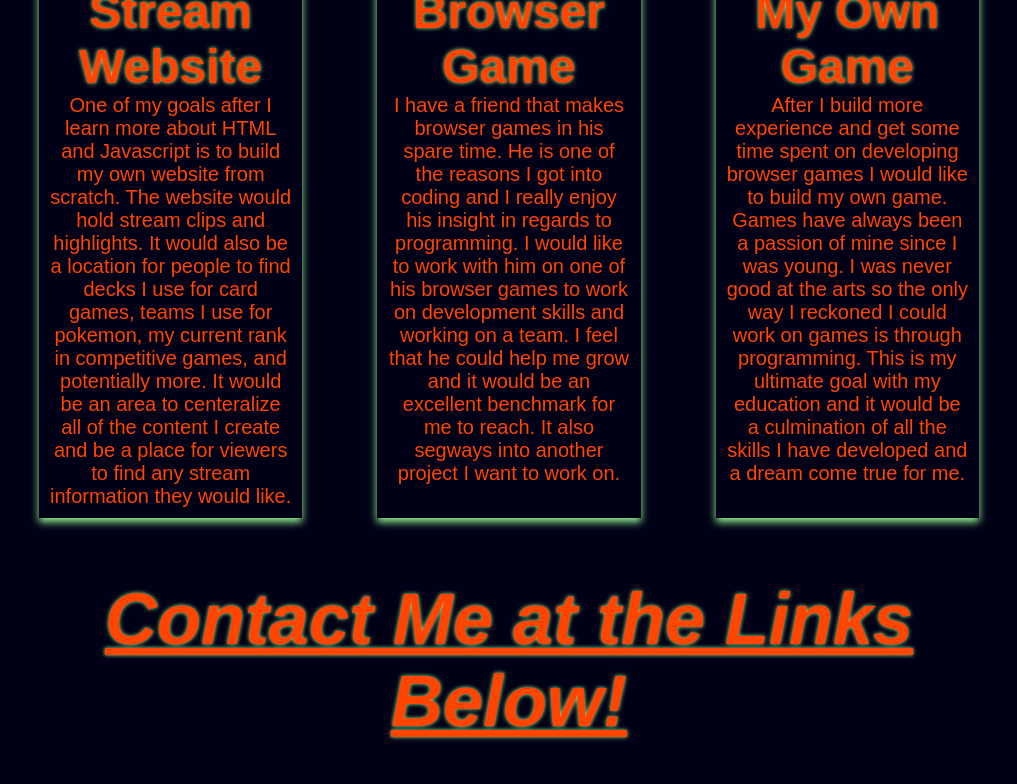
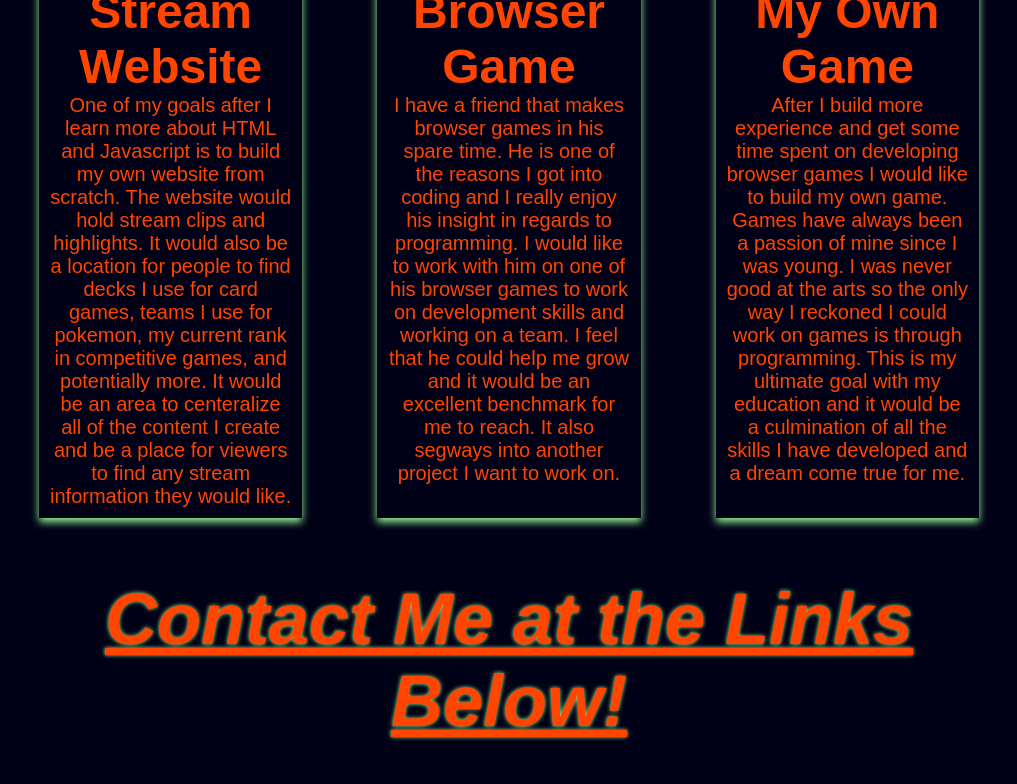
Before and after one commit to ArtemisEclipse/Personal_Website, a plain HTML site: page index.html in a window 1280 px wide. Shown: the part 2976-3760 px from the top of the page, without its empty margins (131-1148 px from the left). Drawn offline with Linux system fonts and the light colour scheme; files whose address does not match are found by name.

Commit message:
Update styleSheet.css

```diff
--- a/styleSheet.css
+++ b/styleSheet.css
@@ -227,7 +227,6 @@ nav ul li:hover{
     font-size: 48px;
     color: orangered;
     text-align: center;
-    text-shadow: 0 0 4px palegreen;
 }
 #site{
     grid-row: 3;
```
